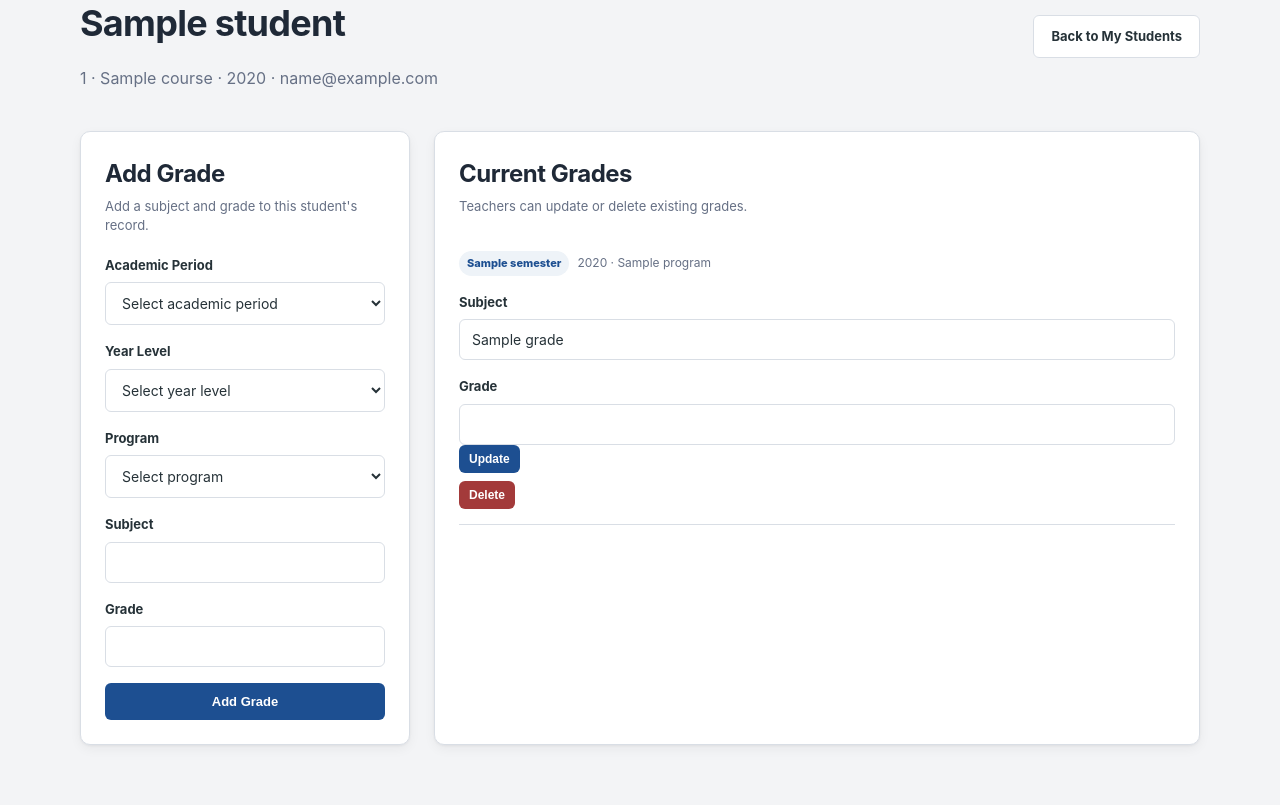
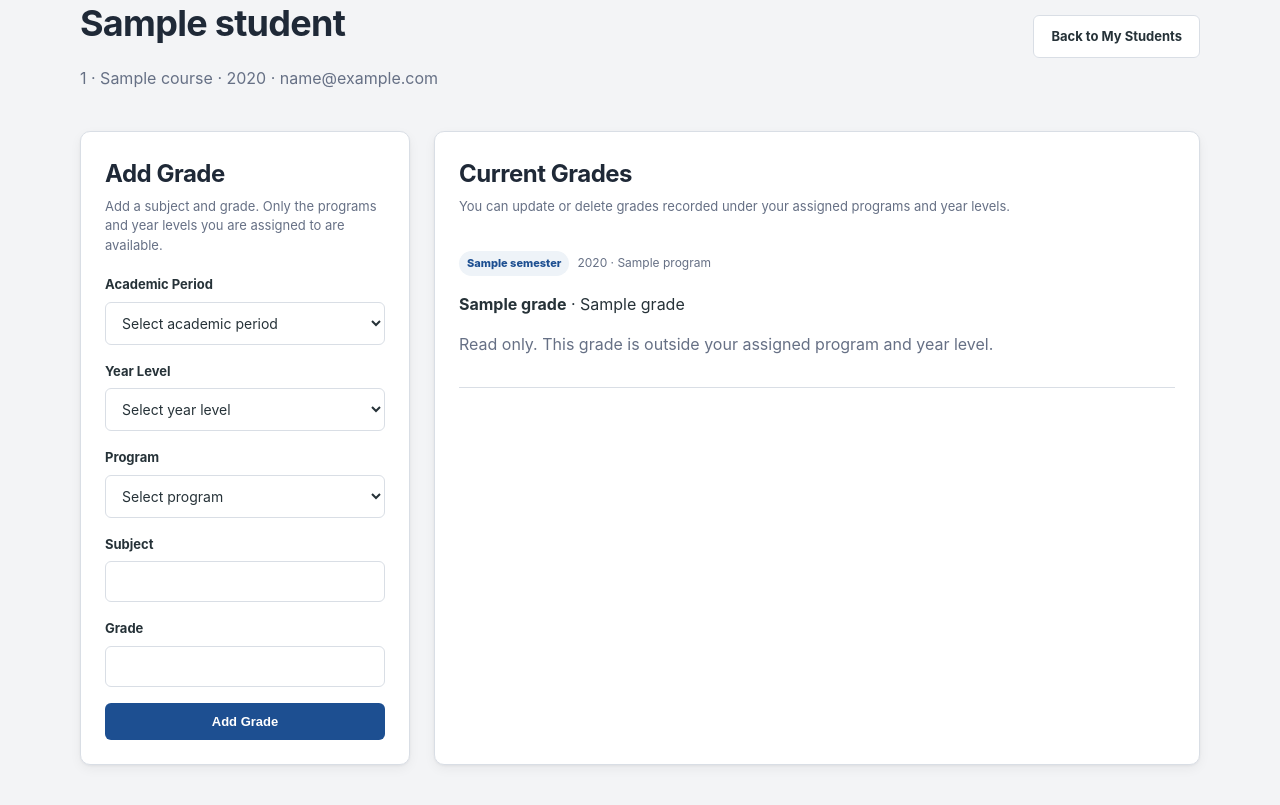
Before and after one commit to azinethdawntubat-cloud/acadex, a Flask app: template templates/manage_grades.html in a window 1280 px wide. Shown: the part 131-936 px from the top of the page. Run offline with Flask 3, Linux system fonts and the light colour scheme; the template is opened without the code that fills it: most values are stand-ins (such as "Sample title", 1, 10 or a date in 2020).

Commit message:
Update manage_grades.html

```diff
--- a/templates/manage_grades.html
+++ b/templates/manage_grades.html
@@ -14,7 +14,7 @@
 
 <div class="form-wrap grade-layout">
     <section class="card">
-        <div class="card-heading"><div><h2>Add Grade</h2><p>Add a subject and grade to this student's record.</p></div></div>
+        <div class="card-heading"><div><h2>Add Grade</h2><p>Add a subject and grade. Only the programs and year levels you are assigned to are available.</p></div></div>
         <form method="POST">
             <label>Academic Period</label>
             <select name="semester" required>
@@ -26,16 +26,16 @@
 
             <label>Year Level</label>
             <select name="year_level" required>
-                <option value="" disabled selected>Select year level</option>
-                {% for level in YEAR_LEVELS %}
+                <option value="" disabled {% if student.year_level not in allowed_years %}selected{% endif %}>Select year level</option>
+                {% for level in allowed_years %}
                     <option value="{{ level }}" {% if student.year_level == level %}selected{% endif %}>{{ level }}</option>
                 {% endfor %}
             </select>
 
             <label>Program</label>
             <select name="program" required>
-                <option value="" disabled selected>Select program</option>
-                {% for course, program in PROGRAMS.items() %}
+                <option value="" disabled {% if student_program not in allowed_programs|map(attribute=1) %}selected{% endif %}>Select program</option>
+                {% for course, program in allowed_programs %}
                     <option value="{{ program }}" {% if student_program == program %}selected{% endif %}>{{ program }}</option>
                 {% endfor %}
             </select>
@@ -51,7 +51,7 @@
     </section>
 
     <section class="card">
-        <div class="card-heading"><div><h2>Current Grades</h2><p>Teachers can update or delete existing grades.</p></div></div>
+        <div class="card-heading"><div><h2>Current Grades</h2><p>You can update or delete grades recorded under your assigned programs and year levels.</p></div></div>
 
         {% if student_grades %}
             {% for grade in student_grades %}
@@ -60,7 +60,8 @@
                     <span class="course-tag">{{ grade.semester }}</span>
                     {{ grade.year_level }} &middot; {{ grade.program }}
                 </p>
-                <form method="POST" action="{{ url_for('update_grade', student_id=student.id, grade_index=loop.index0) }}">
+                {% if grade.editable %}
+                <form method="POST" action="{{ url_for('update_grade', student_id=student.id, grade_index=grade.index) }}">
                     <div>
                         <label>Subject</label>
                         <input type="text" name="subject" value="{{ grade.subject }}" required>
@@ -71,9 +72,13 @@
                     </div>
                     <button class="btn small primary" type="submit">Update</button>
                 </form>
-                <form method="POST" action="{{ url_for('delete_grade', student_id=student.id, grade_index=loop.index0) }}">
+                <form method="POST" action="{{ url_for('delete_grade', student_id=student.id, grade_index=grade.index) }}">
                     <button class="btn small danger" type="submit">Delete</button>
                 </form>
+                {% else %}
+                <p><b>{{ grade.subject }}</b> &middot; {{ grade.grade }}</p>
+                <p class="muted">Read only. This grade is outside your assigned program and year level.</p>
+                {% endif %}
             </div>
             {% endfor %}
         {% else %}
```
